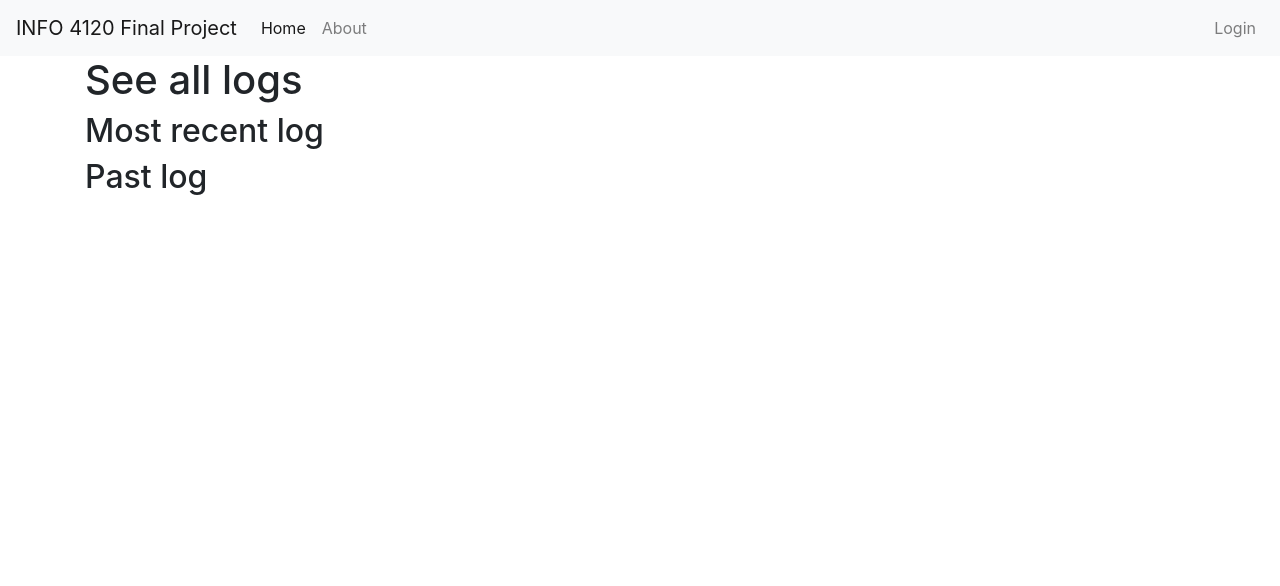
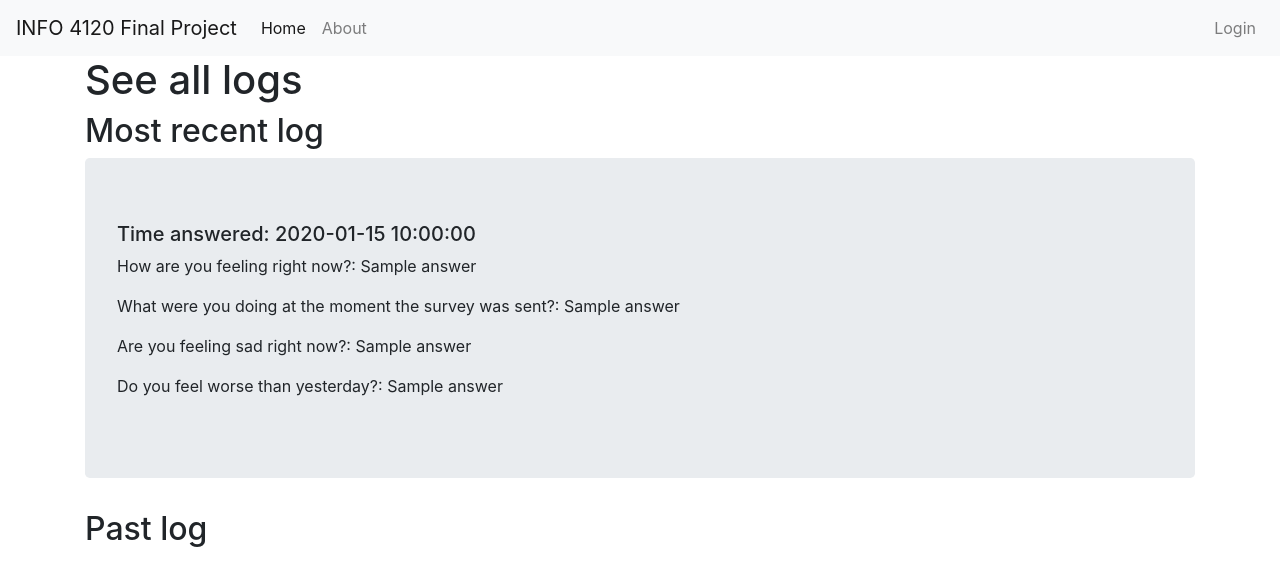
Before and after one commit to tt0507/Info4120_FP_flask, a Flask app: page /home in a window 1280 px wide. Shown: the top 586 px of the page. Run offline with Flask 2, Linux system fonts and the light colour scheme; tables that the repository leaves empty hold one stand-in row (values such as "Sample post"); parts of the project's set-up code (start-up, migrations or seed data) failed here and were passed over; some libraries are stand-ins or nearby versions.

Commit message:
edited home.html

```diff
--- a/app/__init__.py
+++ b/app/__init__.py
@@ -2,7 +2,6 @@ from flask import Flask
 from flask_sqlalchemy import SQLAlchemy
 from flask_bcrypt import Bcrypt
 from flask_login import LoginManager
-from fitbit import Fitbit
 
 app = Flask(__name__)
 app.config['SECRET_KEY'] = '91f605c898d3fe1082914c0e7dfda152'
@@ -12,6 +11,5 @@ bcrypt = Bcrypt(app)
 login_manager = LoginManager(app)
 login_manager.login_view = 'login'
 login_manager.login_message_category = 'info'
-fitbit = Fitbit(client_id='22BFHK', client_secret='92af1fb017e08d1b4426a5e092257e85')
 
 from app import routes
--- a/app/routes.py
+++ b/app/routes.py
@@ -17,7 +17,10 @@ def about():
 
 @app.route('/home')
 def home():
-    return render_template('home.html', title='Home')
+    recent_answer = Answer.query.filter_by(user_id=1).order_by(Answer.id.desc()).first()
+    past_answer = Answer.query.order_by(Answer.id.desc()).all()
+
+    return render_template('home.html', title='Home', recent_answer=recent_answer, past_answer=past_answer)
 
 
 @app.route('/login', methods=['POST', 'GET'])
@@ -70,5 +73,12 @@ def record():
     answer3 = request.args.get('answer3')
     answer4 = request.args.get('answer4')
 
-    data = Answer()
+    log_data = Log(user_id=1)
+    answer_data = Answer(user_id=1, log_number=1, question1=answer1, question2=answer2, question3=answer3,
+                         question4=answer4)
+
+    db.session.add(log_data)
+    db.session.add(answer_data)
+    db.session.commit()
+
     return render_template('record.html', title='Record')
--- a/app/static/scripts.js
+++ b/app/static/scripts.js
@@ -16,3 +16,6 @@ xhr.onload = function () {
     }
 };
 xhr.send();
+
+// Code taken from Raja Tamli
+// Source: https://softauthor.com/fitbit-api-javascript-oauth2/
--- a/app/templates/home.html
+++ b/app/templates/home.html
@@ -1,13 +1,42 @@
 {% extends "base.html" %}
 
 {% block title %}
-  <title class = "title">{{title}}</title>
+<title class="title">{{title}}</title>
 {% endblock %}
 
 {% block content %}
-  <div class="content-section container">
+<div class="content-section container">
   <h1>See all logs</h1>
   <h2>Most recent log</h2>
+  <div class="container jumbotron">
+    <h5>Time answered: {{recent_answer.date_answer}}</h5>
+    <p>How are you feeling right now?: {{recent_answer.question1}}</p>
+    <p>What were you doing at the moment the survey was sent?: {{recent_answer.question2}}</p>
+    <p>Are you feeling sad right now?: {{recent_answer.question3}}</p>
+    <p>Do you feel worse than yesterday?: {{recent_answer.question4}}</p>
+  </div>
   <h2>Past log</h2>
-  </div>
+  {% for record in past_answer %}
+    {% if record.id != 1 %}
+    <h3 onclick="showElement()">Log #{{record.log_number}}</h3>
+    <div class="show jumbotron">
+      <p>How are you feeling right now?: {{record.question1}}</p>
+      <p>What were you doing at the moment the survey was sent?: {{record.question2}}</p>
+      <p>Are you feeling sad right now?: {{record.question3}}</p>
+      <p>Do you feel worse than yesterday?: {{record.question4}}</p>
+    </div>
+    {% endif %}
+  {% endfor %}
+</div>
+
+<script>
+  function showElement(){
+    let x = document.getElementsByClassName("show");
+    if (x.style.display === "none"){
+        x.style.display = "block";
+    } else {
+        x.style.display = "none"
+    }
+  }
+</script>
 {% endblock %}
```
Also changed, not shown: app/forms.py (+19 -20 lines), app/model.py (+6 -7 lines), app/site.db.
